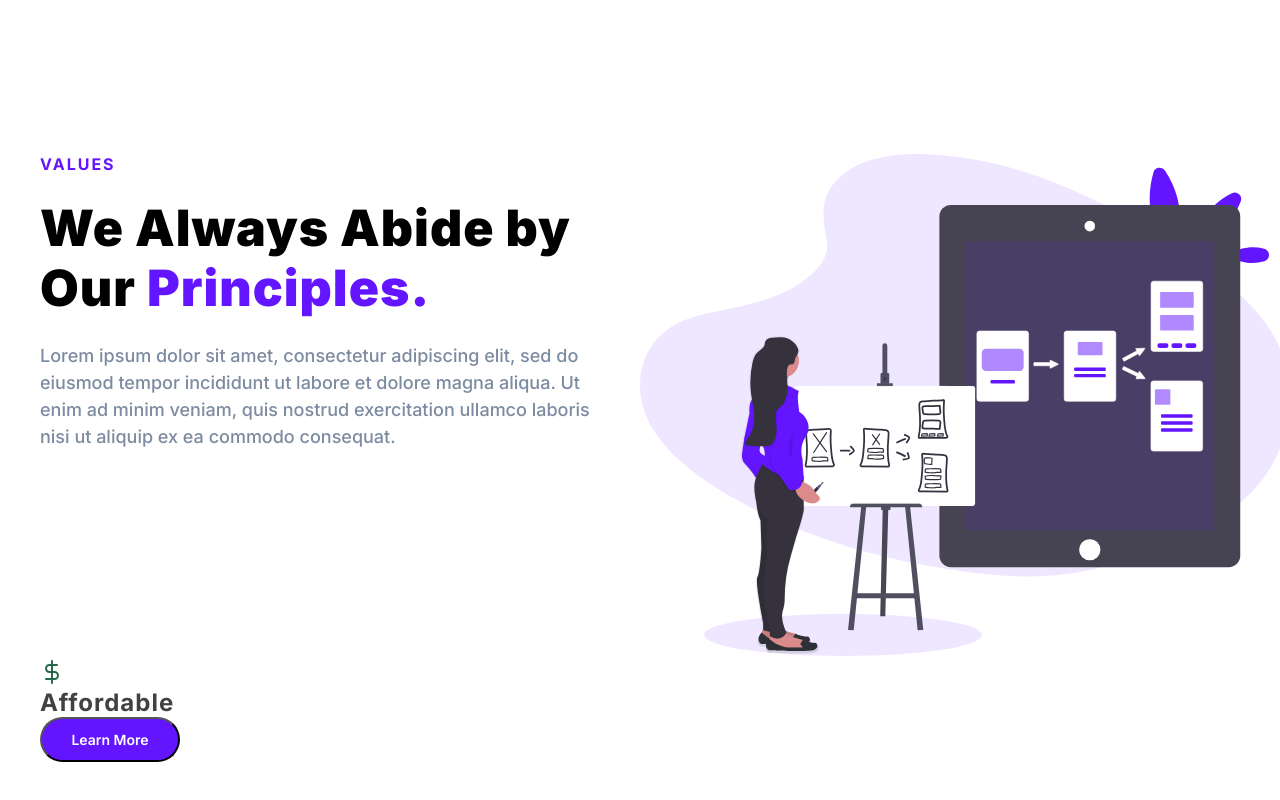
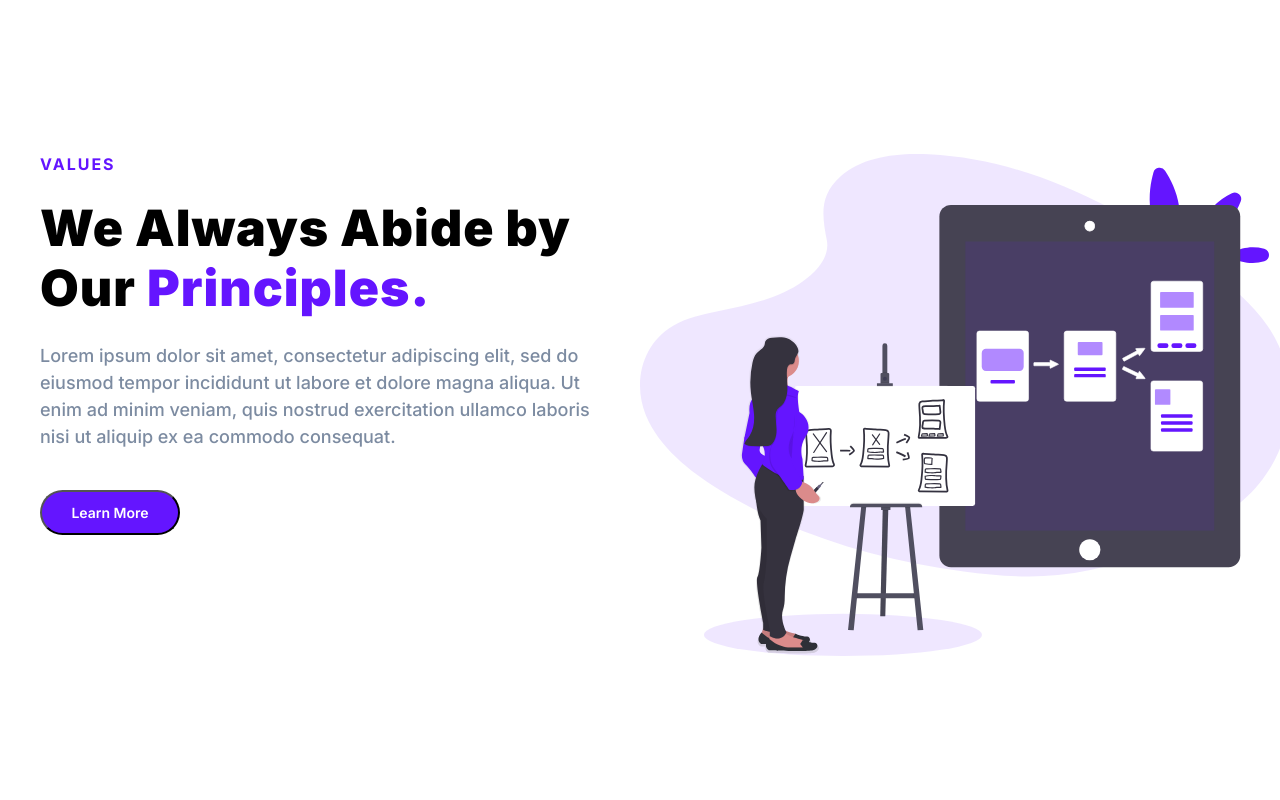
Before and after one commit to Shahdye/2nd-Project, a plain HTML site: page index.html in a window 1280 px wide. Shown: the part 2780-3580 px from the top of the page. After the commit the page ends 3520 px from the top, so only its background shows below. Drawn offline with Linux system fonts and the light colour scheme.

Commit message:
practice

```diff
--- a/index.html
+++ b/index.html
@@ -253,6 +253,7 @@
         <div class="container">
           <div class="row">
             <div class="section__description">
+              <div class="values__description--wrapper">
                 <div class="values__description">
                   <h4 class="section__pre--title">
                     <span class="purple">VALUES</span>
@@ -263,10 +264,11 @@
                   </div>
                   <p class="section__para">
                     Lorem ipsum dolor sit amet, consectetur adipiscing elit, sed
-                  do eiusmod tempor incididunt ut labore et dolore magna aliqua.
-                  Ut enim ad minim veniam, quis nostrud exercitation ullamco
-                  laboris nisi ut aliquip ex ea commodo consequat.
+                    do eiusmod tempor incididunt ut labore et dolore magna
+                    aliqua. Ut enim ad minim veniam, quis nostrud exercitation
+                    ullamco laboris nisi ut aliquip ex ea commodo consequat.
                   </p>
+                  <button class="section__button">Learn More</button>
                 </div>
                 <figure class="section__img--wrapper">
                   <img
@@ -275,29 +277,10 @@
                   />
                 </figure>
               </div>
+            </div>
             <div class="value__section">
-              <div class="value__title">
-                <svg
-                  xmlns="http://www.w3.org/2000/svg"
-                  width="24"
-                  height="24"
-                  viewBox="0 0 24 24"
-                  fill="none"
-                  stroke="rgba(39, 103, 73, 1)"
-                  stroke-width="2"
-                  stroke-linecap="round"
-                  stroke-linejoin="round"
-                  class="value__img"
-                >
-                  <line x1="12" y1="1" x2="12" y2="23"></line>
-                  <path
-                    d="M17 5H9.5a3.5 3.5 0 0 0 0 7h5a3.5 3.5 0 0 1 0 7H6"
-                  ></path>
-                </svg>
-                <h2 class="service__title">Affordable</h2>
+              <div class="value__title"></div>
             </div>
-            </div>
-            <button class="section__button">Learn More</button>
           </div>
         </div>
       </section>
--- a/style.css
+++ b/style.css
@@ -196,8 +196,7 @@ textarea {
 }
 
 .quality__description,
-.steps__description,
-.values__description {
+.steps__description {
   width: 50%;
   display: flex;
   flex-direction: column;
@@ -270,6 +269,17 @@ textarea {
   padding: 10px 50px 26px 0px;
 }
 
-#values .section__para{
+#values .section__para {
   padding-right: 36px;
 }
+
+
+.values__description--wrapper{
+  display: flex;
+}
+
+.values__description {
+  width: 50%;
+  display: flex;
+  flex-direction: column;
+}
```
Lines whose indentation alone changed are shown as unchanged.
